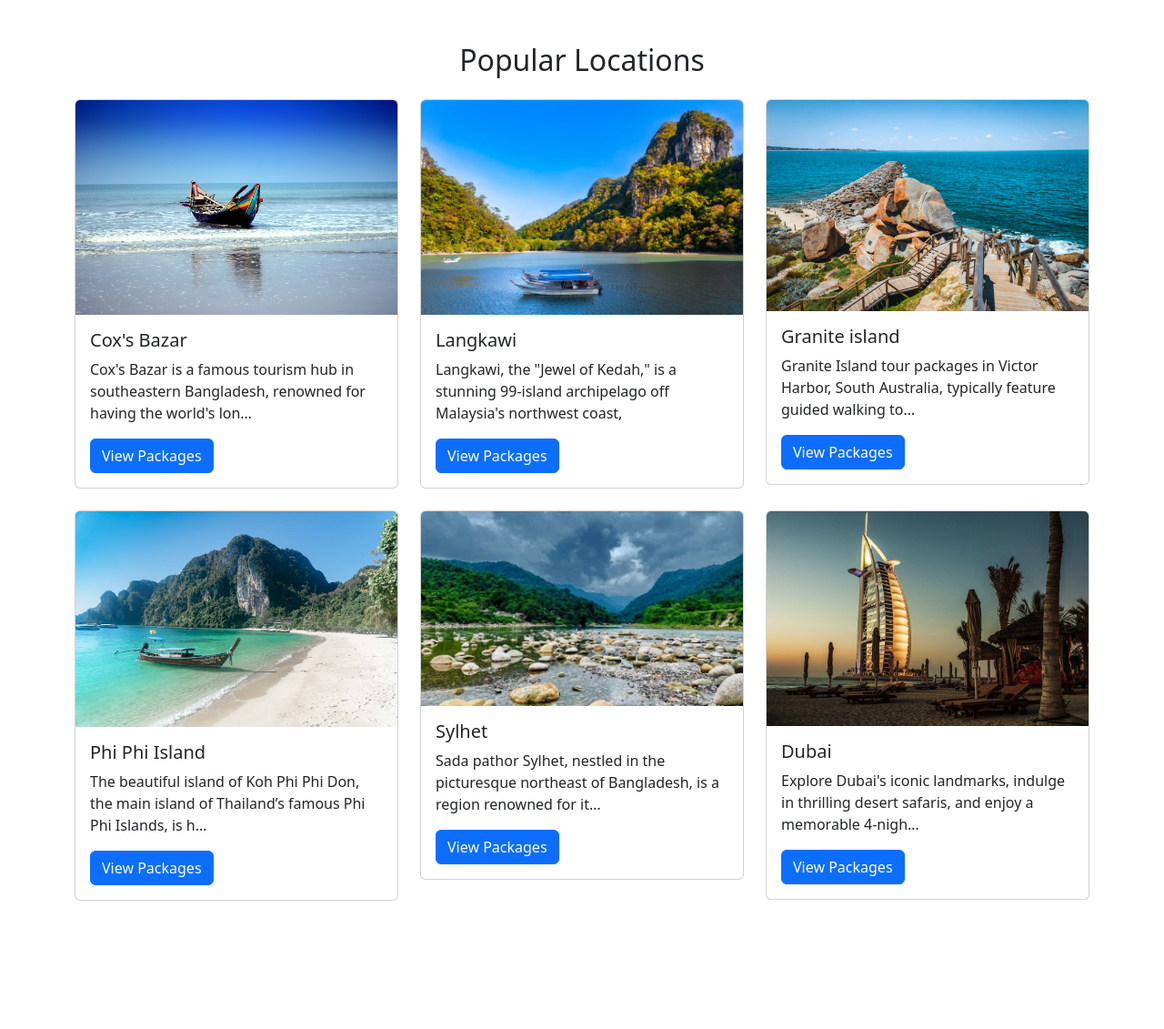
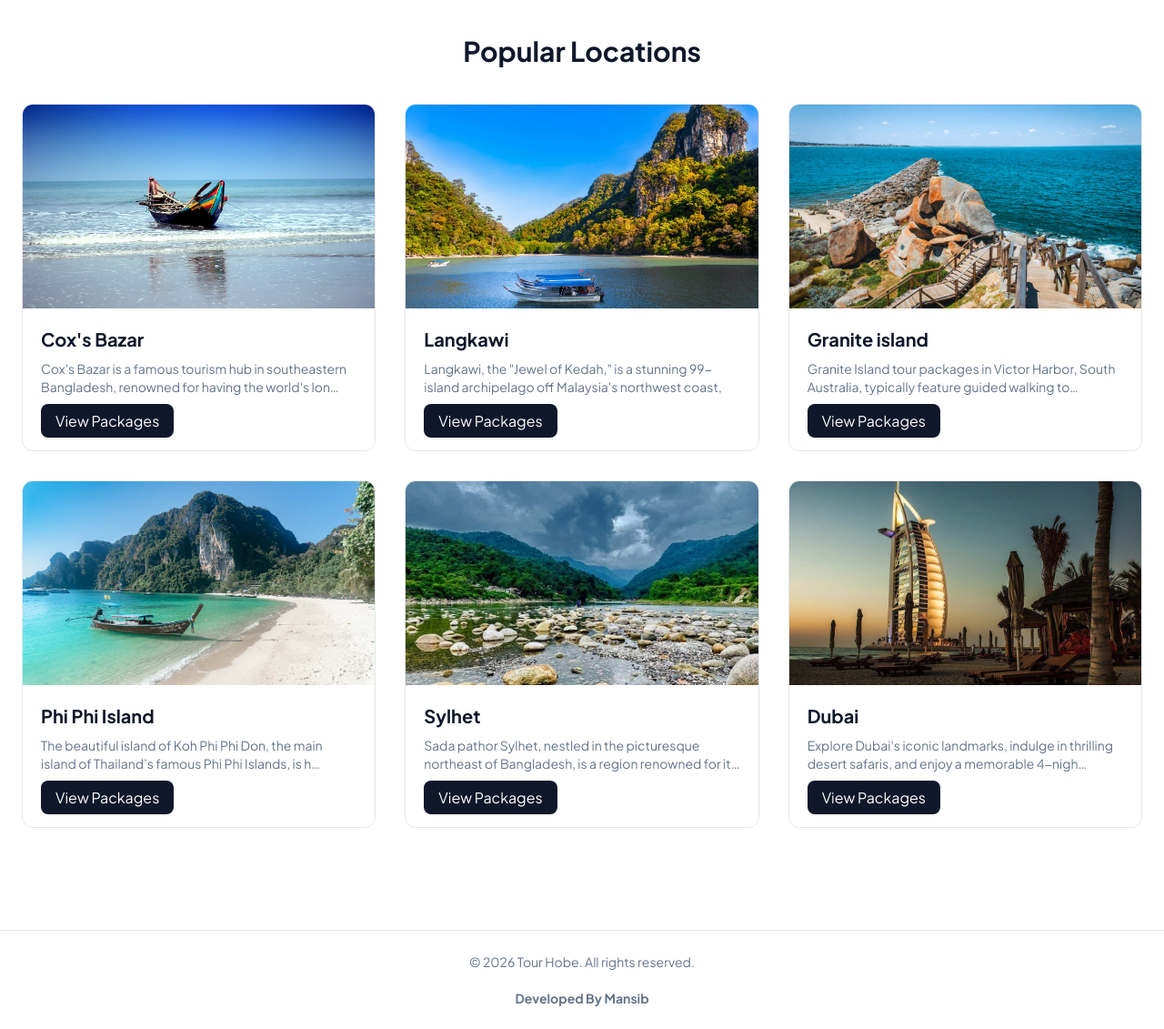
Before and after one commit to elusivemansiv/Tour-management-system-using-Django, a Django app: page / in a window 1280 px wide. Shown: the part 531-1662 px from the top of the page at 91% size. Before the commit the page ends 1521 px from the top, so only its background shows below. Run offline with Django 5.2, Linux system fonts and the light colour scheme; data comes from the database, SQL or seed files in the repository; both versions use the stored data as it was after the commit; some libraries are stand-ins or nearby versions.

Commit message:
template updated

```diff
--- /dev/null
+++ b/Tour_Hobe/tourhobe/packages/templates/packages/base.html
@@ -0,0 +1,58 @@
+<!DOCTYPE html>
+<html lang="en">
+
+<head>
+    <meta charset="utf-8" />
+    <meta name="viewport" content="width=device-width, initial-scale=1.0" />
+
+    <title>{% block title %}Tour Hobe{% endblock %}</title>
+
+    <!-- Tailwind CDN -->
+    <script src="https://cdn.tailwindcss.com?plugins=forms,container-queries"></script>
+
+    <!-- Fonts & Icons -->
+    <link href="https://fonts.googleapis.com/css2?family=Plus+Jakarta+Sans:wght@400;500;700;800&display=swap"
+        rel="stylesheet" />
+    <link href="https://fonts.googleapis.com/css2?family=Material+Symbols+Outlined&display=swap" rel="stylesheet" />
+
+    <style>
+        body {
+            font-family: "Plus Jakarta Sans", sans-serif;
+        }
+    </style>
+</head>
+
+<body class="bg-white text-slate-900 min-h-screen flex flex-col">
+
+    <!-- HEADER -->
+    <header class="sticky top-0 z-50 bg-white border-b">
+        <div class="max-w-[1440px] mx-auto px-6 h-20 flex items-center justify-between">
+            <a href="/" class="text-xl font-bold">Tour Hobe</a>
+
+            <nav class="hidden md:flex gap-6 text-sm font-medium">
+                <a href="/" class="hover:text-green-500">Home</a>
+                <a href="#" class="hover:text-green-500">Locations</a>
+                <a href="#" class="hover:text-green-500">Packages</a>
+                <a href="#" class="hover:text-green-500">Contact</a>
+            </nav>
+        </div>
+    </header>
+
+    <!-- PAGE CONTENT -->
+    <main class="flex-grow">
+        {% block content %}{% endblock %}
+    </main>
+
+    <!-- FOOTER -->
+    <footer class="border-t mt-12">
+        <div class="max-w-[1440px] mx-auto px-6 py-6 text-center text-sm text-slate-500">
+            © 2026 Tour Hobe. All rights reserved.
+            <br>
+            <br>
+            <b>Developed By Mansib</b>
+        </div>
+    </footer>
+
+</body>
+
+</html>
--- a/Tour_Hobe/tourhobe/packages/templates/packages/home.html
+++ b/Tour_Hobe/tourhobe/packages/templates/packages/home.html
@@ -1,104 +1,77 @@
-<!DOCTYPE html>
-<html>
-<head>
-    <title>Tour Hobe</title>
+{% extends "packages/base.html" %}
 
-    <link href="https://cdn.jsdelivr.net/npm/bootstrap@5.3.2/dist/css/bootstrap.min.css" rel="stylesheet">
-    <script src="https://cdn.jsdelivr.net/npm/bootstrap@5.3.2/dist/js/bootstrap.bundle.min.js"></script>
+{% block title %}Home | Tour Hobe{% endblock %}
 
-    <style>
-        /* Center & medium carousel */
-        .carousel {
-            max-width: 1400px;
-            margin: auto;
-        }
+{% block content %}
 
-        .carousel-item img {
-            height: 450px;
-            object-fit: cover;
-        }
-    </style>
-</head>
-<body>
+<!-- AUTO SLIDER -->
+<section class="max-w-[1440px] mx-auto px-6 mt-6">
+  <div class="relative overflow-hidden rounded-xl">
 
-<nav class="navbar navbar-dark bg-dark">
-    <div class="container">
-        <a class="navbar-brand" href="/">TourHobe</a>
-    </div>
-</nav>
+    <div id="sliderTrack" class="flex transition-transform duration-700 ease-in-out">
 
-<!-- Carousel Wrapper -->
-<div class="container my-4">
-
-<div id="carouselExampleIndicators" class="carousel slide" data-bs-ride="carousel">
-
-  <!-- Indicators -->
-  <div class="carousel-indicators">
       {% for slide in slides %}
-      <button type="button"
-              data-bs-target="#carouselExampleIndicators"
-              data-bs-slide-to="{{ forloop.counter0 }}"
-              class="{% if forloop.first %}active{% endif %}">
-      </button>
-    {% endfor %}
-  </div>
-
-  <!-- Slides -->
-  <div class="carousel-inner">
-    {% for slide in slides %}
-      <div class="carousel-item {% if forloop.first %}active{% endif %}">
-        <img src="{{ slide.image.url }}" class="d-block w-100" alt="slide">
+      <div class="min-w-full relative">
+        <img src="{{ slide.image.url }}" class="h-[400px] w-full object-cover">
 
         {% if slide.title or slide.subtitle %}
-        <div class="carousel-caption d-none d-md-block">
-          <h5>{{ slide.title }}</h5>
-          <p>{{ slide.subtitle }}</p>
+        <div class="absolute inset-0 bg-black/40 flex flex-col items-center justify-center text-white text-center">
+          <h2 class="text-4xl font-bold">{{ slide.title }}</h2>
+          <p class="mt-2 text-lg">{{ slide.subtitle }}</p>
         </div>
         {% endif %}
       </div>
       {% endfor %}
-  </div>
-
-  <!-- Controls -->
-  <button class="carousel-control-prev" type="button"
-          data-bs-target="#carouselExampleIndicators" data-bs-slide="prev">
-    <span class="carousel-control-prev-icon"></span>
-  </button>
-
-  <button class="carousel-control-next" type="button"
-          data-bs-target="#carouselExampleIndicators" data-bs-slide="next">
-    <span class="carousel-control-next-icon"></span>
-  </button>
 
     </div>
 
   </div>
-<!-- End Carousel Wrapper -->
+</section>
 
-<div class="container mt-5">
-    <h2 class="text-center mb-4">Popular Locations</h2>
+<!-- Popular Locations -->
+<section class="max-w-[1440px] mx-auto px-6 py-16">
+  <h2 class="text-3xl font-bold text-center mb-10">
+    Popular Locations
+  </h2>
 
-    <div class="row">
+  <div class="grid grid-cols-1 sm:grid-cols-2 lg:grid-cols-3 gap-8">
+
     {% for location in locations %}
-        <div class="col-md-4">
-            <div class="card mb-4">
+    <div class="bg-white rounded-xl border overflow-hidden hover:shadow-xl transition">
+
       {% if location.image %}
-                <img src="{{ location.image.url }}" class="card-img-top">
+      <img src="{{ location.image.url }}" class="h-56 w-full object-cover">
       {% endif %}
-                <div class="card-body">
-                    <h5 class="card-title">{{ location.name }}</h5>
-                    <p class="card-text">{{ location.description|truncatechars:100 }}</p>
-                    <a href="{% url 'location_packages' location.id %}" class="btn btn-primary">
+
+      <div class="p-5">
+        <h3 class="text-xl font-bold mb-2">
+          {{ location.name }}
+        </h3>
+
+        <p class="text-sm text-slate-500 mb-4">
+          {{ location.description|truncatechars:100 }}
+        </p>
+
+        <a href="{% url 'location_packages' location.id %}" class="bg-slate-900 text-white px-4 py-2 rounded-lg">
           View Packages
         </a>
       </div>
     </div>
+    {% endfor %}
+
   </div>
-        {% empty %}
-        <p>No locations added yet.</p>
-        {% endfor %}
-    </div>
-</div>
+</section>
 
-</body>
-</html>
+<!-- SLIDER SCRIPT -->
+<script>
+  const slider = document.getElementById("sliderTrack");
+  const slidesCount = slider.children.length;
+  let index = 0;
+
+  setInterval(() => {
+    index = (index + 1) % slidesCount;
+    slider.style.transform = `translateX(-${index * 100}%)`;
+  }, 4000); // 4 seconds
+</script>
+
+{% endblock %}
--- a/Tour_Hobe/tourhobe/packages/urls.py
+++ b/Tour_Hobe/tourhobe/packages/urls.py
@@ -3,5 +3,6 @@ from .views import home, location_packages
 
 urlpatterns = [
     path('', home, name='home'),
+
     path('location/<int:location_id>/', location_packages, name='location_packages'),
 ]
```
Also changed, not shown: Tour_Hobe/tourhobe/packages/templates/packages/location_packages.html (+37 -32 lines), Tour_Hobe/tourhobe/db.sqlite3. Lines whose indentation alone changed are shown as unchanged.
